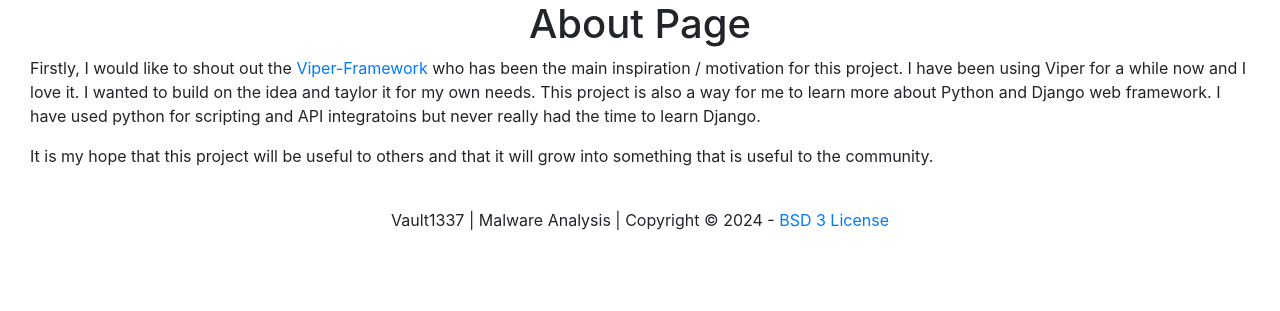
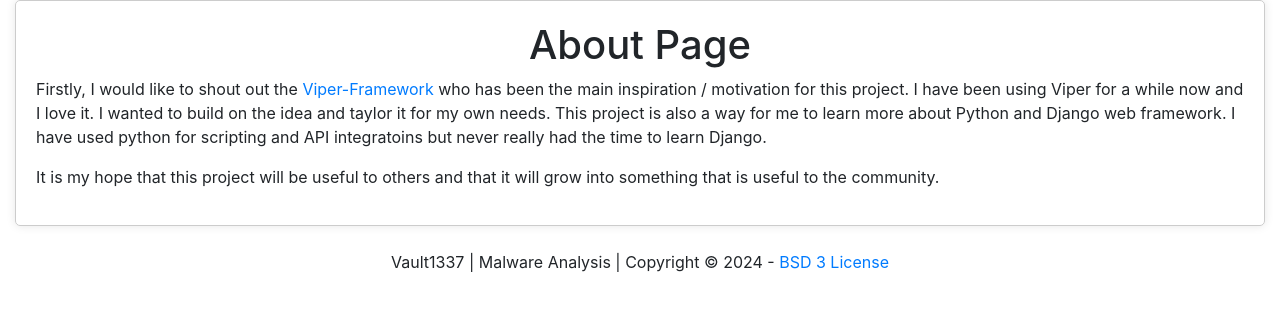
Before and after one commit to DanDreadless/Vault1337, a Django app: page /about/ in a window 1280 px wide. Shown: the part 69-380 px from the top of the page. Run offline with Django 4.2, Linux system fonts and the light colour scheme; some libraries are stand-ins or nearby versions.

Commit message:
changes in the appearance

```diff
--- a/vault/static/vault/css/vault.css
+++ b/vault/static/vault/css/vault.css
@@ -44,12 +44,25 @@ button {
 
 img.loggedout {
   max-width: auto;
-  height: 25em;
+  height: 30em;
   display: block;
   margin: 0 auto;
   border-radius: 50%;
 }
 
+.login-form-container {
+  width: 300px; /* Adjust the width as needed */
+  margin: 0 auto; /* Center the container horizontally */
+}
+
+div.about {
+  /* max-width: 400px; */
+  margin: 0 auto;
+  padding: 20px;
+  border: 1px solid #ccc;
+  border-radius: 5px;
+  box-shadow: 0 0 10px rgba(0, 0, 0, 0.1);
+}
     /* Bootstrap card style with full width
     .card {
       width: 100%;
--- a/vault/templates/vault/about.html
+++ b/vault/templates/vault/about.html
@@ -4,7 +4,7 @@
 
 {% block content %}
 
-    <div class="container-fluid">
+    <div class="about container-fluid">
         <div class="row">
             <div class="col-md-12">
                 <h1 class="text-center">About Page</h1>
```
Also changed, not shown: vault/templates/vault/accounts/registration/login.html (+18 -3 lines).
